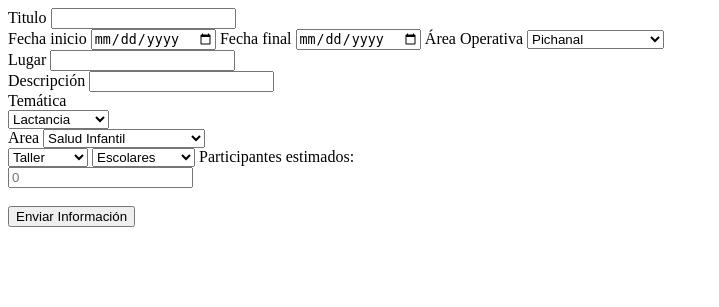
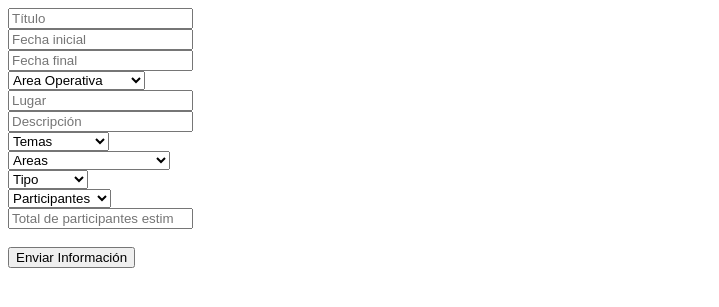
Before and after one commit to enriquefnt/actividades, a PHP site: page /templates/carga.html.php in a window 1280 px wide. Shown: the top 307 px of the page, without its empty margins (0-719 px from the left). Run offline with PHP 8.4, Linux system fonts and the light colour scheme.

Commit message:
formularios

```diff
--- a/include/carga.php
+++ b/include/carga.php
@@ -18,10 +18,8 @@ $record = [
 							  'tipoParti' =>$_POST['tipoParti'],
 							  'total' =>  22 //$_POST['total']
 					];
-					print_r($record);
-					echo $_POST['locale'];
-					echo $_POST['titulo'];
-					echo $_POST['total'];
+			//		print_r($record);
+
 
 insert($pdo, 'actividades', $record);
 session_unset();
--- a/include/registro_usuarios.php
+++ b/include/registro_usuarios.php
@@ -33,7 +33,7 @@ insert ($pdo, 'usuarios', $registro);
 echo "<script >
              alert('Se ha cargado el usuario ');
       </script>";
-header('Location: /../actividades/include/seRegistroUsuario.php') ;
+header('Location: /../actividades/include/registro_usuarios.php') ;
 }
 
 
--- a/templates/carga.html.php
+++ b/templates/carga.html.php
@@ -6,64 +6,79 @@
 	<title></title>
 </head>
 <body>
+<div class="w3-row-padding">
 
 
-<form action="" method="post">
-
-<label>Titulo</label>
-<input  type="text" name="titulo">
-<br>
+<form class="w3-container" action="" method="post">
 
 
-<label>Fecha inicio</label>
-<input type="date" name="inicio">
-<label>Fecha final</label>
-<input type="date" name="final">
-<label>Área Operativa</label>
-<select name="aop" >
-    <option value="1">Pichanal</option>
+<input class="w3-input" type="text" name="titulo" placeholder="Título">
+
+
+<div class="w3-half">
+<input class="w3-input" type="text" name="inicio" placeholder="Fecha inicial"
+                    onfocus="(this.type='date')">
+
+</div>
+<div class="w3-half">
+<input class="w3-input" type="text" name="final" placeholder="Fecha final"
+                    onfocus="(this.type='date')">
+
+</div>
+<div class="w3-half">
+
+<select name="aop" class="w3-input" >
+       <option hidden selected>Area Operativa</option>
     <option value="2">Colonia Sana Rosa</option>
     <option value="3">Iruyas</option>
   </select>
-<br>
-<label>Lugar</label>
-<input  type="text" name="locale">
-<br>
+</div>
+<div class="w3-half">
+<input  type="text" name="locale" class="w3-input" placeholder="Lugar">
+</div>
 
 
-<label>Descripción</label>
-<input  type="text" name="descri">
-<br>
+<input  type="text" class="w3-input" name="descri" placeholder="Descripción">
 
 
-<label>Temática</label>
-<br>
-<select name="tema" >
+
+
+<div class="w3-half">
+<select name="tema" class="w3-input">
+    <option hidden selected>Temas</option>
     <option value="1">Lactancia</option>
     <option value="2">Embarazo</option>
     <option value="3">Adulto mayor</option>
   </select>
-<br>
-<label>Area</label>
-<select name="areas" >
+</div>
+
+<div class="w3-half">
+<select name="areas" class="w3-input">
+    <option hidden selected>Areas</option>
     <option value="1">Salud Infantil</option>
     <option value="2">Adultos mayores</option>
     <option value="3">Alimentación Saludable</option>
   </select>
-<br>
-<select name="tipo" >
+</div>
+<div class="w3-half">
+<select name="tipo"  class="w3-input">
+    <option hidden selected>Tipo</option>
     <option value="1">Taller</option>
     <option value="2">Concurso</option>
     <option value="3">Gacebo</option>
   </select>
-<select name="tipoParti" >
+</div>
+<div class="w3-half">
+<select name="tipoParti" class="w3-input" >
+    <option hidden selected>Participantes</option>
     <option value="1">Escolares</option>
     <option value="2">Adolescentes</option>
     <option value="3">General</option>
   </select>
+</div>
 
-<label for="total">Participantes estimados:</label><br>
-  <input type="number" required="required" id="total" name="total" placeholder="0" autocomplete="off" value=""><br>
+<div class="w3-half">
+  <input type="number" required="required" class="w3-input" id="total" name="total" placeholder="Total de participantes estimados" autocomplete="off" value=""><br>
 
 
 <br>
@@ -76,6 +91,7 @@
 
 
 </form>
+</div>
 
 </body>
 </html>
--- a/templates/layout.html.php
+++ b/templates/layout.html.php
@@ -13,11 +13,15 @@ if (empty($_SESSION['name']))
 <!-- w3css -->
 
 <link rel="stylesheet" href="https://www.w3schools.com/w3css/4/w3.css">
+<link rel = "stylesheet" href = "https://www.w3schools.com/lib/w3.css">
 <link rel="stylesheet" type="text/css" href="../estilos/estilo_layout.css">
 <link rel="stylesheet" href="https://fonts.googleapis.com/css?family=Roboto">
 <script type="text/javascript" src="https://unpkg.com/xlsx@0.15.1/dist/xlsx.full.min.js"></script>
    <script src="https://kit.fontawesome.com/a076d05399.js" crossorigin="anonymous"></script>
  <script src="https://kit.fontawesome.com/07598e026b.js" crossorigin="anonymous"></script>
+
+
+
  <!-- jquery -->
  <script
 	src="https://code.jquery.com/jquery-3.3.1.min.js"
```
Also changed, not shown: templates/registro_usuarios.html.php (+34 -20 lines).
